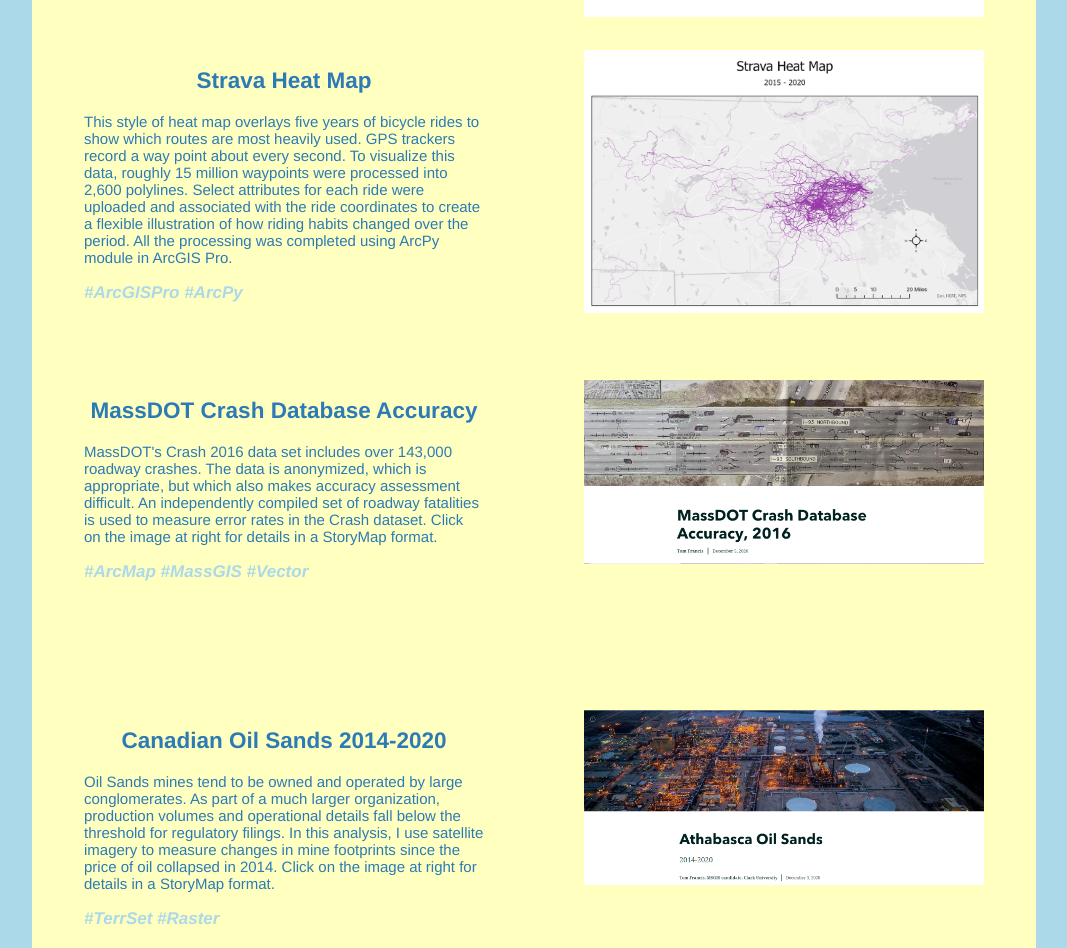
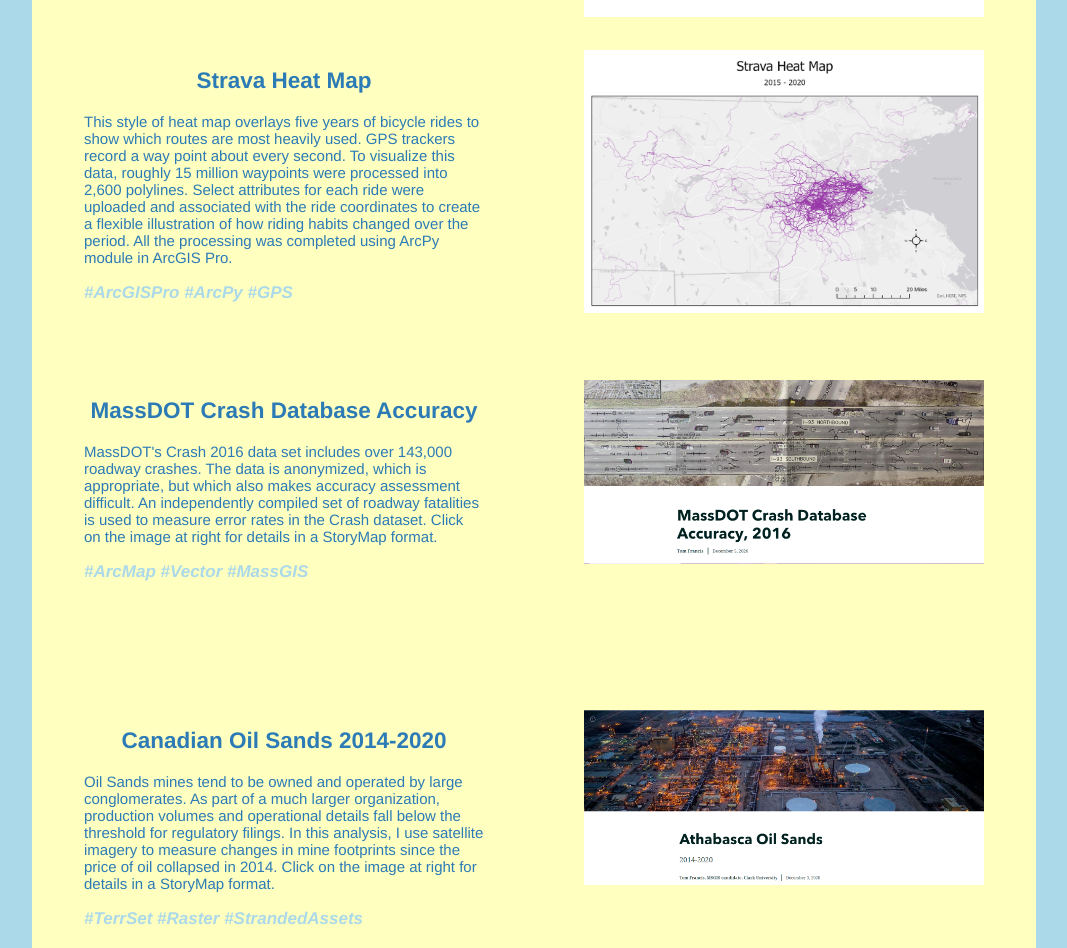
Before and after one commit to TMFrancis/TMFrancis.github.io, a plain HTML site: page portfolio.html in a window 1280 px wide. Shown: the part 2052-3000 px from the top of the page, without its empty margins (106-1173 px from the left). Drawn offline with Linux system fonts and the light colour scheme.

Commit message:
Remove duplicate portfolio content

```diff
--- a/portfolio.html
+++ b/portfolio.html
@@ -100,7 +100,7 @@
             coordinates to create a flexible illustration of how riding habits
             changed over the period.  All the processing was completed using ArcPy
             module in ArcGIS Pro.</p>
-            <p class="tag">#ArcGISPro #ArcPy</p>
+            <p class="tag">#ArcGISPro #ArcPy #GPS</p>
         </div>
         <div id="portImg">
           <img src="images/stravaheatmap1520_1.png">
@@ -114,7 +114,7 @@
             compiled set of roadway fatalities is used to measure error rates in the
             Crash dataset. Click on the image at right for details in a StoryMap
             format. </p>
-            <p class="tag">#ArcMap #MassGIS #Vector</p>
+            <p class="tag">#ArcMap #Vector #MassGIS</p>
         </div>
         <div id="portImg">
           <a href="https://storymaps.arcgis.com/stories/460fee653a1146fe8fa082d316af5a1b" target="_blank">
@@ -129,13 +129,14 @@
             filings. In this analysis, I use satellite imagery to measure changes in
             mine footprints since the price of oil collapsed in 2014. Click on the
             image at right for details in a StoryMap format. </p>
-            <p class="tag">#TerrSet #Raster</p>
+            <p class="tag">#TerrSet #Raster #StrandedAssets</p>
         </div>
         <div id="portImg">
           <a href="https://storymaps.arcgis.com/stories/8e633460e8b3495d87fc66a8e3709649" target="_blank">
           <img src="images/oilsands.png"></a>
         </div>
       </div>
+      <!-- duplicate content from Canadian Oil Sands Project
       <div style="display: table-row; height: 50%;">
         <div id="portText"><h2>Analyzing mine operations</h2>
           <p style="text-align: left">This image is a false color composite of Landsat
@@ -146,12 +147,12 @@
             and sections of the near infrared spectrum - which are not visible to
             humans - areas of open mine and tailing ponds are easily differentiated
             from the surrounding boreal grasslands.</p>
-            <p class="tag">#TerrSet #Raster #StrandedAssets</p>
+            <p class="tag">#TerrSet #Raster</p>
         </div>
         <div id="portImg">
           <img src="images/mine.png">
         </div>
-      </div>
+      </div> -->
       <div style="display: table-row; height: 50%;">
         <div id="portText"><h2>Tracking Oil & Gas Reserves</h2>
           <p style="text-align: left">The Carbon Underground is an annual report
```
